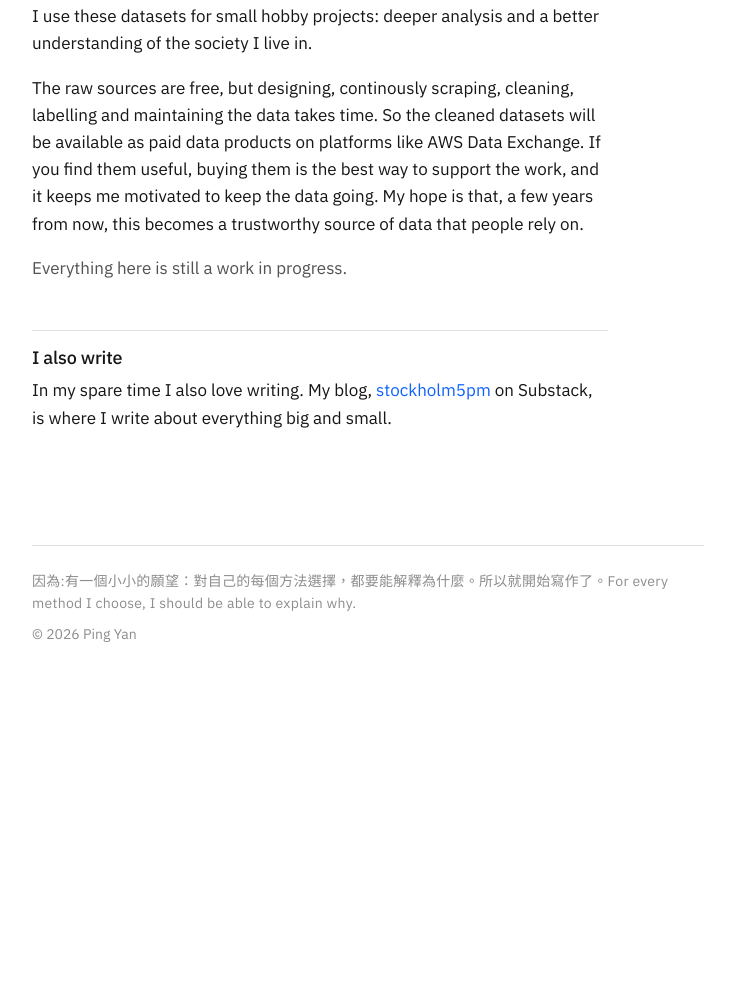
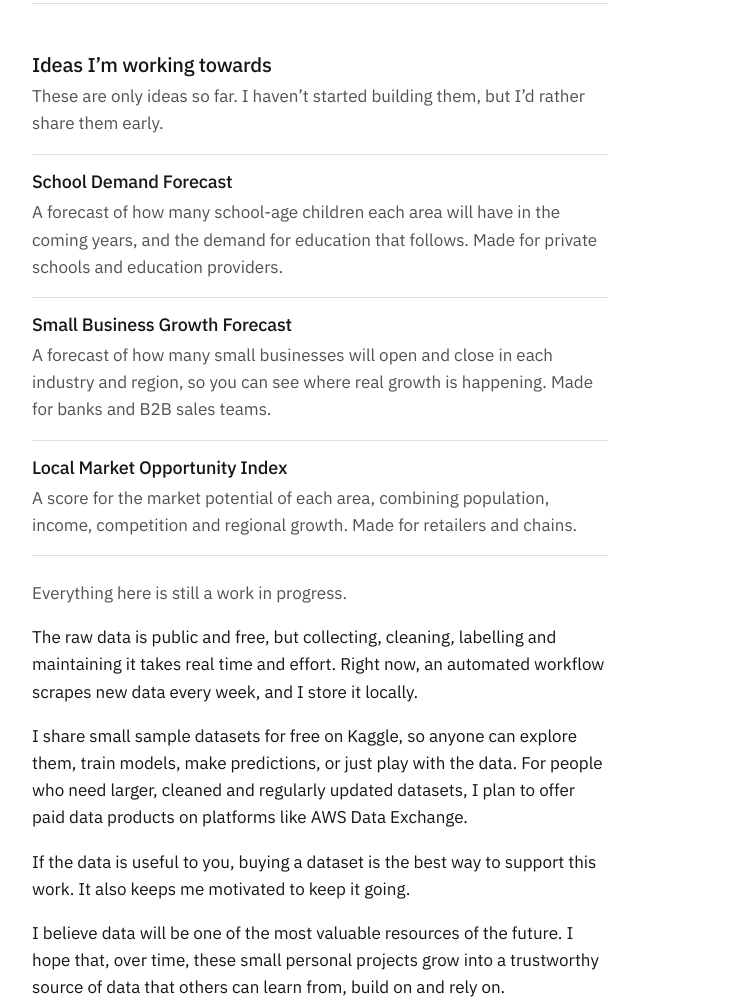
Before and after one commit to pingyan-data/data5pm, an Astro site: page /data5pm/data in a window 1280 px wide. Shown: the part 528-1532 px from the top of the page, without its empty margins (272-1007 px from the left). Before the commit the page ends 1221 px from the top, so only its background shows below. Built offline with nearby package versions, Linux system fonts and the light colour scheme; Astro itself is replaced by a stand-in of ours.

```diff
--- a/src/config.ts
+++ b/src/config.ts
@@ -6,7 +6,7 @@
     'Ping’s toolbox of methods in statistics, machine learning and AI.',
   mission: {
     en: 'The Data Scientist’s Toolbox.',
-    zh: '因為:有一個小小的願望：對自己的每個方法選擇，都要能解釋為什麼。所以就開始寫作了。For every method I choose, I should be able to explain why.',
+    zh: 'To predict sometimes, to estimate often, to enlighten always. 偶尔预见，常常求证，始终启迪',
   },
   links: [
     { label: 'Substack', href: 'https://stockholm5pm.substack.com' },
--- a/src/pages/data.astro
+++ b/src/pages/data.astro
@@ -2,15 +2,16 @@
 import Base from '../layouts/Base.astro';
 import { SITE } from '../config';
 
-// Add your Buy Me a Coffee or Ko-fi link here when it’s ready.
-const coffee = '';
+// Add the link to your data listing when it’s live.
+const store = '';
 const substack = SITE.links.find((l) => l.label === 'Substack');
 ---
-<Base title="Data" description="Datasets I maintain in my spare time.">
+<Base title="Data" description="Datasets I maintain in my spare time, and the data products I plan to build.">
   <h1>Data</h1>
   <div class="prose">
     <p>Alongside the toolbox, I maintain a few datasets in my spare time.</p>
 
+    <div class="list">
       <div class="dataset">
         <h2>Swedish job market</h2>
         <p>
@@ -26,36 +27,98 @@
           simple simulation that estimates fine-grained data from coarse totals. It isn’t finished yet.
         </p>
       </div>
+    </div>
+
+
+
+    <section class="ideas">
+      <h2 class="section-title">Ideas I’m working towards</h2>
+      <p class="muted">
+        These are only ideas so far. I haven’t started building them, but I’d rather share them early.
+      </p>
+
+      <div class="list">
+        <div class="dataset">
+          <h2>School Demand Forecast</h2>
+          <p>
+            A forecast of how many school-age children each area will have in the coming years, and
+            the demand for education that follows. Made for private schools and education providers.
+          </p>
+        </div>
+
+        <div class="dataset">
+          <h2>Small Business Growth Forecast</h2>
+          <p>
+            A forecast of how many small businesses will open and close in each industry and region,
+            so you can see where real growth is happening. Made for banks and B2B sales teams.
+          </p>
+        </div>
+
+        <div class="dataset">
+          <h2>Local Market Opportunity Index</h2>
+          <p>
+            A score for the market potential of each area, combining population, income, competition
+            and regional growth. Made for retailers and chains.
+          </p>
+        </div>
+      </div>
+    </section>
+
+    <p class="muted">Everything here is still a work in progress.</p>
+
+
+
 
     <p>
-      I use these datasets for small hobby projects: deeper analysis and a better understanding of the society I live in.
+      The raw data is public and free, but collecting, cleaning, labelling and maintaining it takes
+      real time and effort. Right now, an automated workflow scrapes new data every week, and I store
+      it locally.
     </p>
 
     <p>
-      The raw sources are free, but designing, continously scraping, cleaning, labelling and maintaining the data takes time. So the cleaned datasets will be available as paid data products on platforms like AWS Data Exchange. If you find them useful, buying them is the best way to support the work, and it keeps me motivated to keep the data going. My hope is that, a few years from now, this becomes a trustworthy source of data that people rely on.
+      I share small sample datasets for free on Kaggle, so anyone can explore them, train models,
+      make predictions, or just play with the data. For people who need larger, cleaned and regularly
+      updated datasets, I plan to offer paid data products on platforms like
+      {store ? <a href={store}>AWS Data Exchange</a> : 'AWS Data Exchange'}.
     </p>
 
-    <p class="muted">Everything here is still a work in progress.</p>
+    <p>
+      If the data is useful to you, buying a dataset is the best way to support this work. It also
+      keeps me motivated to keep it going.
+    </p>
+
+    <p>
+      I believe data will be one of the most valuable resources of the future. I hope that, over
+      time, these small personal projects grow into a trustworthy source of data that others can
+      learn from, build on and rely on.
+    </p>
 
       {substack && (
       <div class="writing">
         <h2>I also write</h2>
         <p>
           In my spare time I also love writing. My blog,
-          <a href={substack.href}>stockholm5pm</a> on Substack, is where I write about everything big and small.
+          <a href={substack.href}>stockholm5pm</a> on Substack, is where I write about everything
+          big and small.
         </p>
       </div>
     )}
   </div>
+
 </Base>
 
 <style>
   h1 { margin-bottom: 2rem; }
   .prose { max-width: 36rem; }
+
+  .list { margin: 0 0 1.5rem; border-bottom: 1px solid var(--rule); }
   .dataset { padding: 1rem 0; border-top: 1px solid var(--rule); }
-  .dataset:last-of-type { border-bottom: 1px solid var(--rule); margin-bottom: 1.5rem; }
   .dataset h2 { font-size: 1.125rem; margin-bottom: 0.35rem; }
   .dataset p { margin: 0; color: var(--muted); }
+
+  .ideas { margin: 3rem 0 1.5rem; }
+  .section-title { font-size: 1.25rem; margin-bottom: 0.35rem; }
+
   .writing { margin-top: 3rem; padding-top: 1rem; border-top: 1px solid var(--rule); }
   .writing h2 { font-size: 1.125rem; margin-bottom: 0.5rem; }
 </style>
```
Lines whose indentation alone changed are shown as unchanged.
